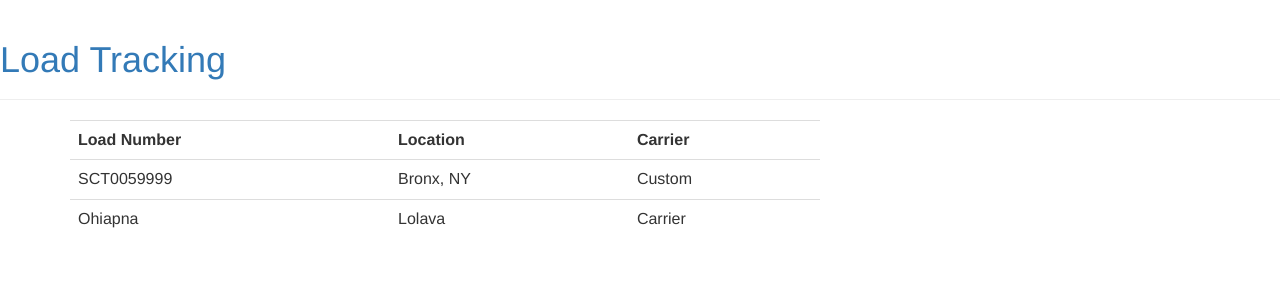
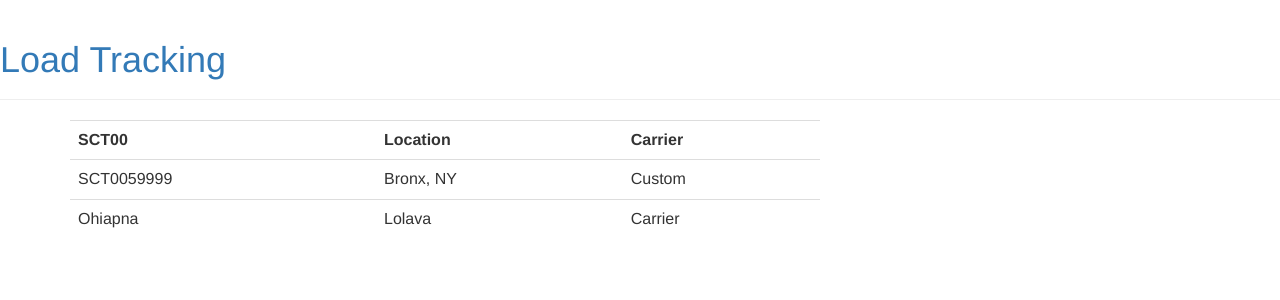
Before and after one commit to amanbriana/load-tracking, a Django app: a page that uses templates/loadupdates.html in a window 1280 px wide. Shown: the top 300 px of the page. Run offline with Django 3.2, Linux system fonts and the light colour scheme; data comes from the database, SQL or seed files in the repository; some libraries are stand-ins or nearby versions.

Commit message:
Update loadupdates.html

```diff
--- a/templates/loadupdates.html
+++ b/templates/loadupdates.html
@@ -3,7 +3,7 @@
 {% block content %}
 <table class="table">
 <tr>
-<th>Load Number</th>
+<th>SCT00</th>
 <th>Location</th>
 <th>Carrier</th>
 </tr>
```
